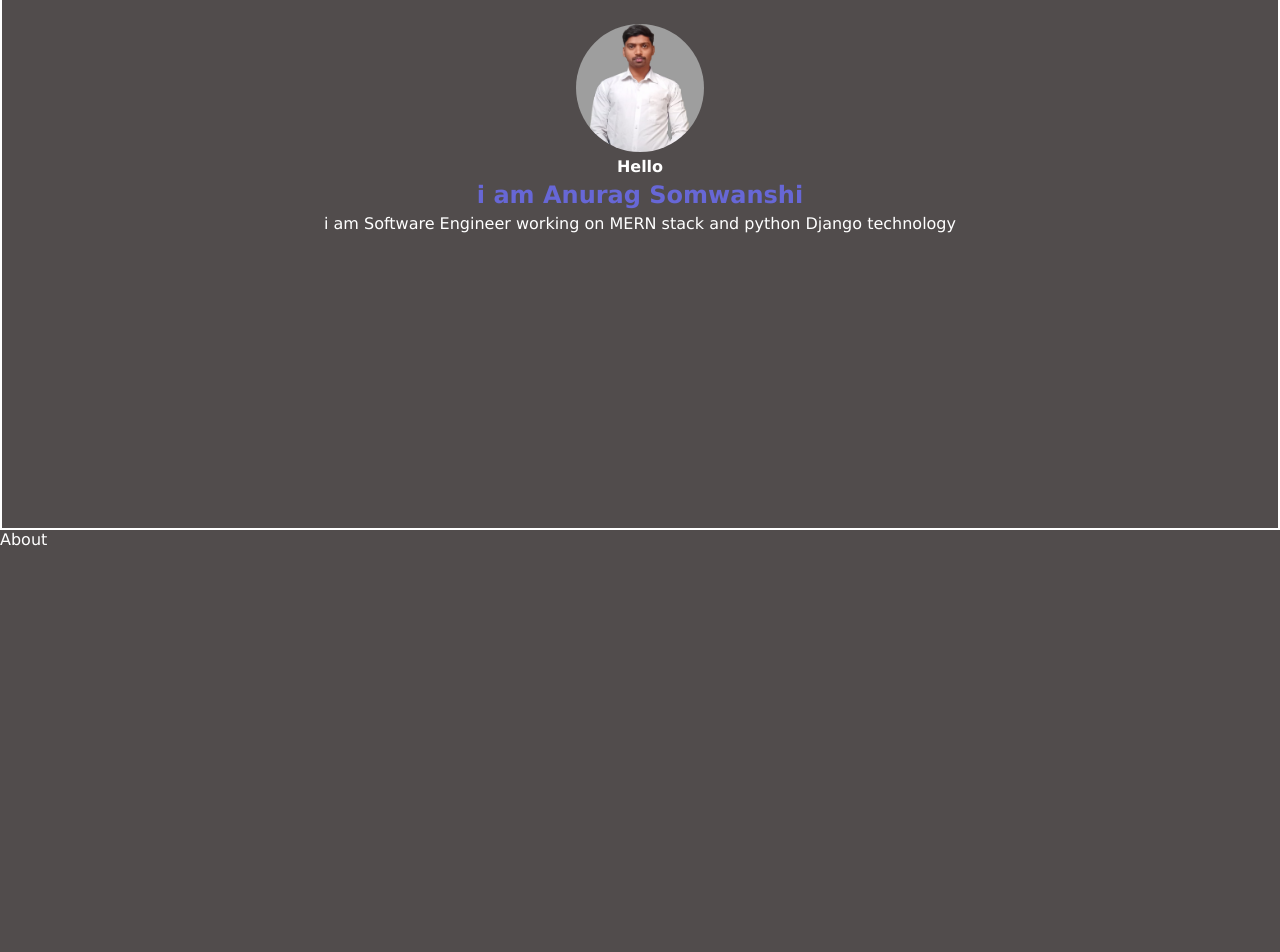
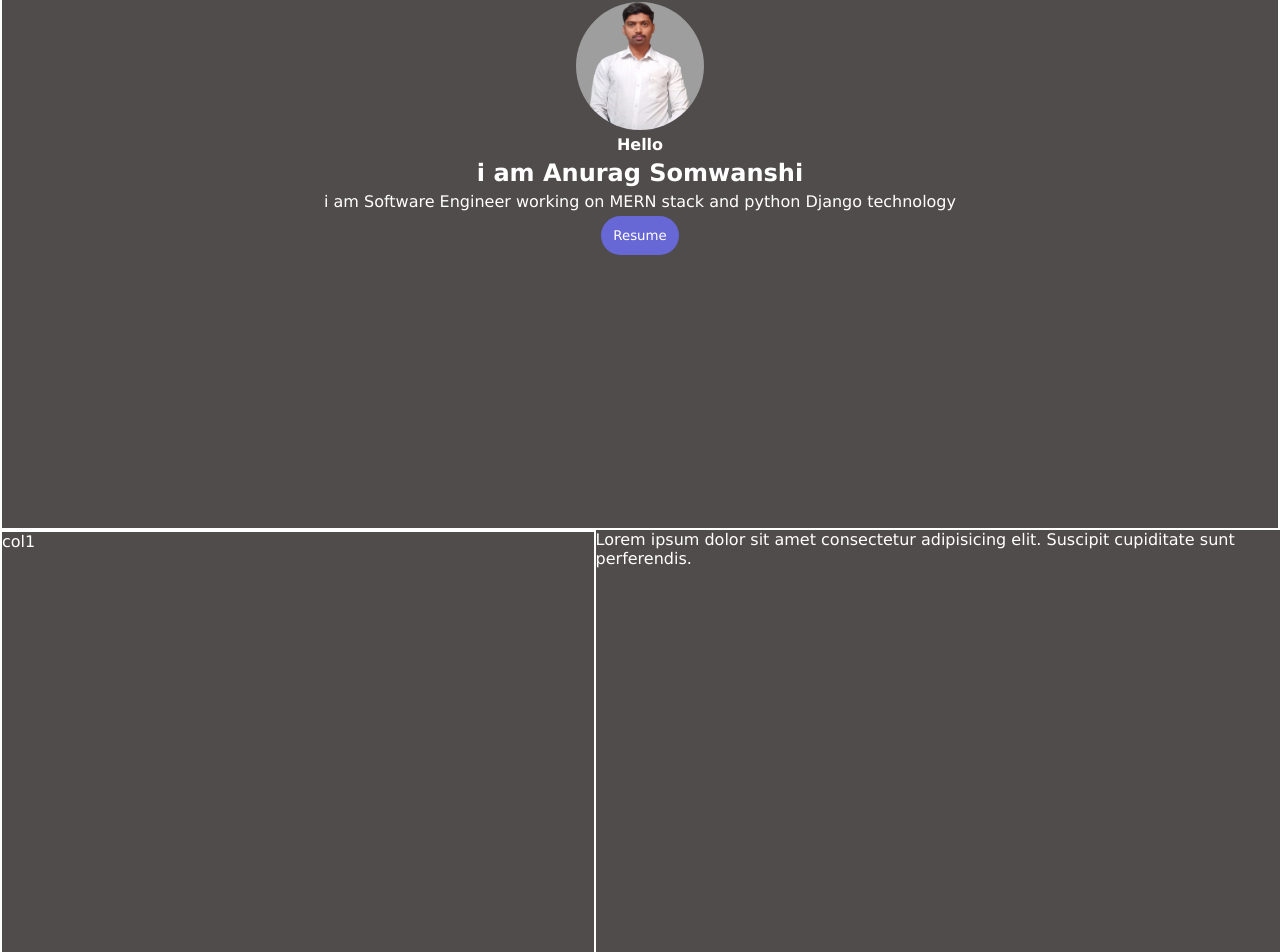
Before and after one commit to Anuragsomwanshi/Portfolio, a React (Vite) app: page / in a window 1280 px wide. Shown: the part 363-1315 px from the top of the page. Before the commit the page ends 912 px from the top, so only its background shows below. Built offline with nearby package versions, Linux system fonts and the light colour scheme.

Commit message:
add aboutimg

```diff
--- a/src/components/About/About.css
+++ b/src/components/About/About.css
@@ -0,0 +1,8 @@
+.About{
+    height: 100vh;
+    display: flex;
+}
+.col-1{
+    flex-basis: 50%;
+    border: 2px solid;
+}
--- a/src/components/About/About.jsx
+++ b/src/components/About/About.jsx
@@ -1,9 +1,18 @@
-import React from 'react'
-
+import React from "react";
+import "./About.css";
 const About = () => {
   return (
-    <div>About</div>
-  )
-}
+    <div className="About">
+      <div className="col-1">col1</div>
+      <div className="col-2">
+        {" "}
+        <p>
+          Lorem ipsum dolor sit amet consectetur adipisicing elit. Suscipit
+          cupiditate sunt perferendis.
+        </p>
+      </div>
+    </div>
+  );
+};
 
-export default About
+export default About;
--- a/src/components/Home/Home.css
+++ b/src/components/Home/Home.css
@@ -22,7 +22,11 @@
     gap: 5px;
 }
 
-h2{
-    color:  rgb(103, 103, 214);
+.btn_resume{
 
+    padding: 12px;
+    border-radius: 22px;
+    background-color: rgb(103, 103, 214);
+    border: none;
+    cursor: pointer;
 }
--- a/src/components/Home/Home.jsx
+++ b/src/components/Home/Home.jsx
@@ -12,6 +12,8 @@ const Home = () => {
       <h2>i am Anurag Somwanshi</h2>
       <p> i am Software Engineer working on MERN stack and python Django technology</p>
 
+      <button className='btn_resume'>Resume</button>
+
       </div>
 
 
```
